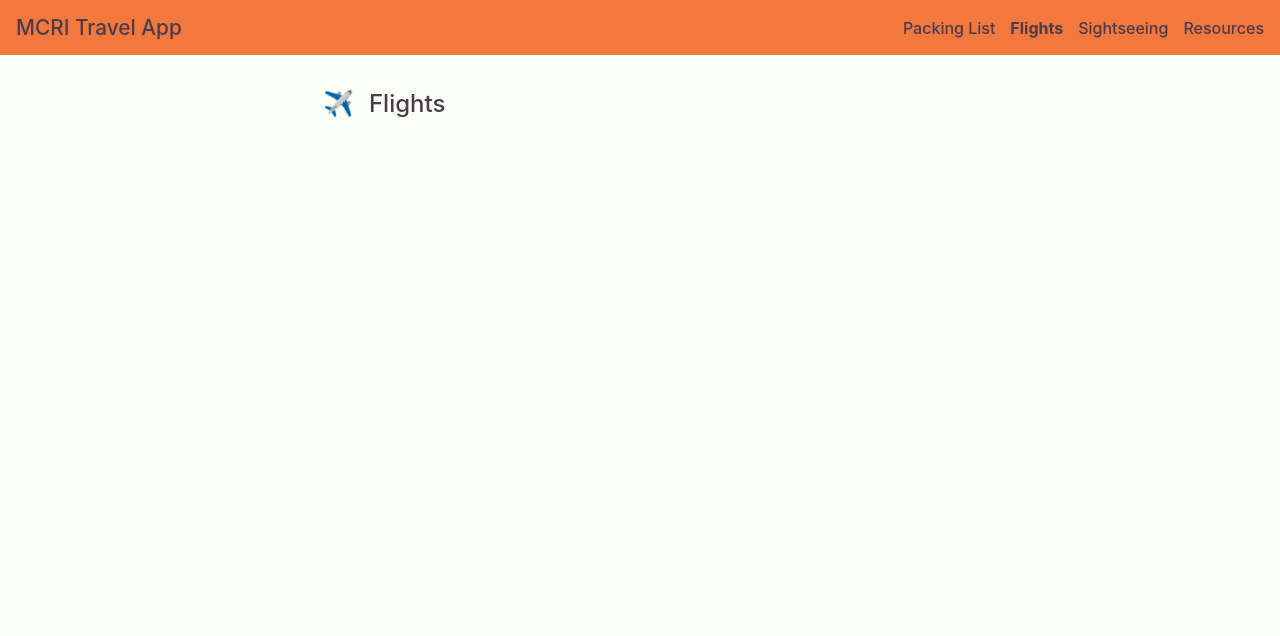
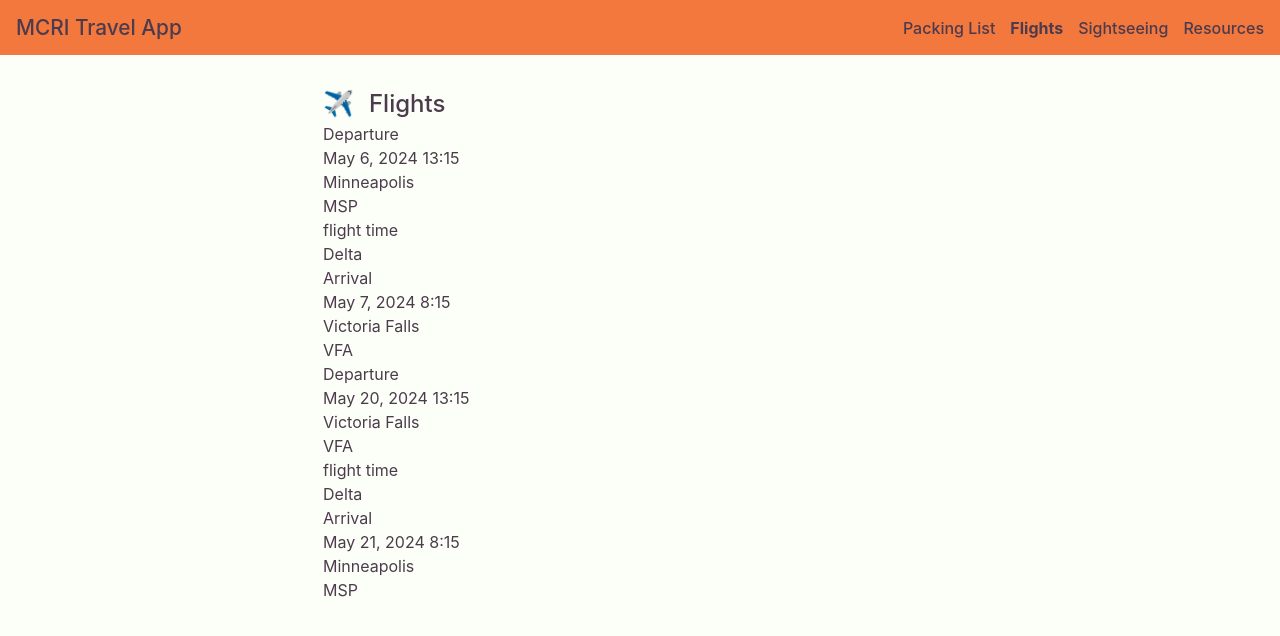
Before and after one commit to tanakakufa/mcri-travel-app, a React (Vite) app: page /flights in a window 1280 px wide. Shown: the top 636 px of the page. Built offline with nearby package versions, Linux system fonts and the light colour scheme; data requests are answered from the project's data file.

Commit message:
feature: get data for flights and start displaying on page

```diff
--- a/src/pages/Flights/Flights.tsx
+++ b/src/pages/Flights/Flights.tsx
@@ -1,7 +1,25 @@
+import { useState, useEffect } from "react";
 import Header from "../../reusables/Header/Header";
 import PageTitle from "../../reusables/PageTitle/PageTitle";
 
 const Flights = () => {
+  const [flights, setFlights] = useState([])
+
+  useEffect(() => {
+    fetch('http://localhost:3000/flights', {
+      method: "GET",
+      headers: {
+        'Content-Type': 'application/json',
+      },
+    })
+      .then(response => {
+        return response.json()
+      })
+      .then(data => {
+        return setFlights(data)
+      })
+      .catch(error => console.error(error));
+  }, []);
 
   return (
     <>
@@ -12,6 +30,31 @@ const Flights = () => {
           title="Flights"
           emoji="✈️"
         />
+
+        <div>
+          {flights.map((flight: any) => {
+            return (
+              <div>
+                <div>
+                  <p>Departure</p>
+                  <p>{flight.departureDateTime}</p>
+                  <p>{flight.departureCity}</p>
+                  <p>{flight.departureAirport}</p>
+                </div>
+                <div>
+                  <p>flight time</p>
+                  <p>{flight.airline}</p>
+                </div>
+                <div>
+                  <p>Arrival</p>
+                  <p>{flight.arrivalDateTime}</p>
+                  <p>{flight.arrivalCity}</p>
+                  <p>{flight.arrivalAirport}</p>
+                </div>
+              </div>
+            )
+          })}
+        </div>
       </div>
     </>
   )
```
